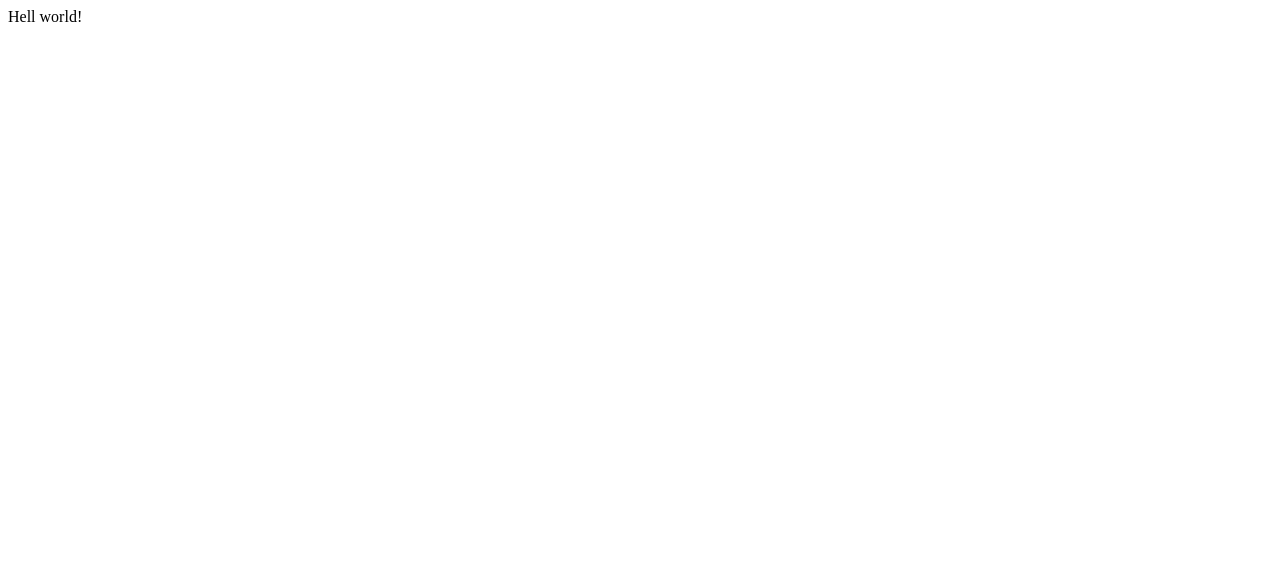
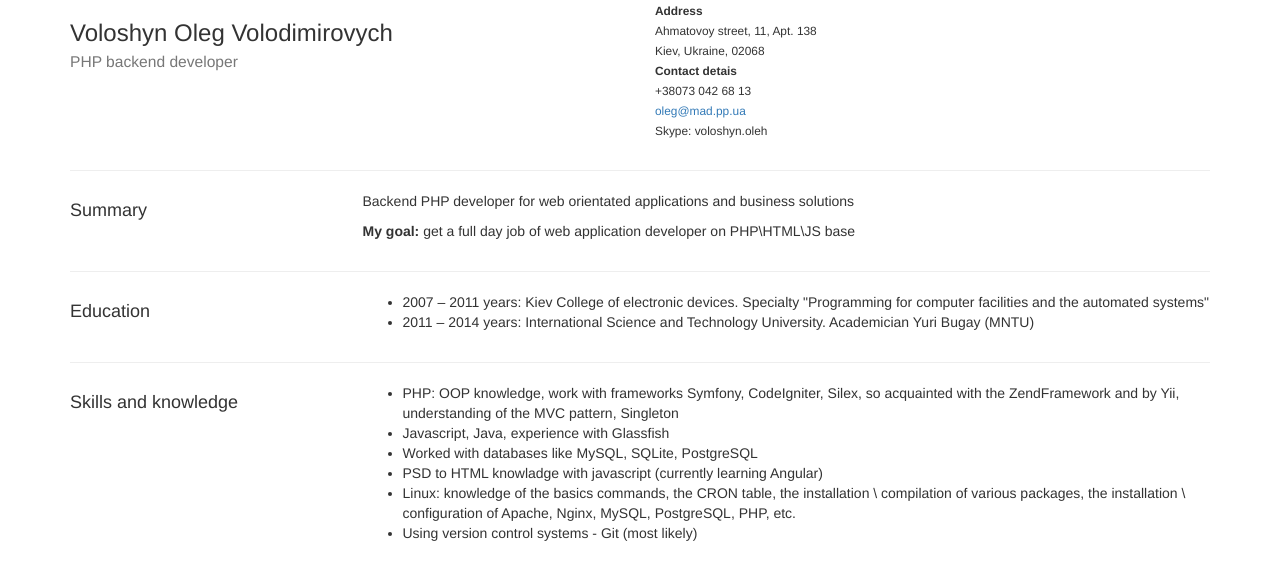
Before and after one commit to madcod3r/madcod3r.github.io, a plain HTML site: page index.html in a window 1280 px wide. Drawn offline with nearby package versions, Linux system fonts and the light colour scheme.

Commit message:
started to doing CV in english

```diff
--- a/index.html
+++ b/index.html
@@ -1 +1,92 @@
-Hell world!
+<!DOCTYPE html>
+<html lang="en">
+<head>
+    <meta charset="utf-8">
+    <meta http-equiv="X-UA-Compatible" content="IE=edge">
+    <meta name="viewport" content="width=device-width, initial-scale=1">
+    <title>Oleg Voloshyn CV</title>
+    <link rel="stylesheet" href="https://maxcdn.bootstrapcdn.com/bootstrap/3.3.7/css/bootstrap.min.css" integrity="sha384-BVYiiSIFeK1dGmJRAkycuHAHRg32OmUcww7on3RYdg4Va+PmSTsz/K68vbdEjh4u" crossorigin="anonymous">
+    <link rel="stylesheet" href="https://maxcdn.bootstrapcdn.com/bootstrap/3.3.7/css/bootstrap-theme.min.css" integrity="sha384-rHyoN1iRsVXV4nD0JutlnGaslCJuC7uwjduW9SVrLvRYooPp2bWYgmgJQIXwl/Sp" crossorigin="anonymous">
+    <!--[if lt IE 9]>
+    <script src="https://oss.maxcdn.com/html5shiv/3.7.3/html5shiv.min.js"></script>
+    <script src="https://oss.maxcdn.com/respond/1.4.2/respond.min.js"></script>
+    <![endif]-->
+</head>
+<body>
+<div class="container">
+    <div class="row">
+        <div class="col-lg-6">
+            <h3>Voloshyn Oleg Volodimirovych<br /><small>PHP backend developer</small></h3>
+            <!--h2>PHP backend developer</h2-->
+        </div>
+
+        <div class="col-lg-6">
+            <p>
+                <small>
+                <strong>Address</strong><br />
+                Ahmatovoy street, 11, Apt. 138<br />
+                Kiev, Ukraine, 02068<br />
+                <strong>Contact detais</strong><br />
+                +38073 042 68 13<br />
+                <a href="mailto:oleg@mad.pp.ua">oleg@mad.pp.ua</a><br />
+                Skype: voloshyn.oleh
+                </small>
+            </p>
+        </div>
+    </div>
+
+    <hr />
+
+    <div class="row">
+        <div class="col-lg-3">
+            <h4>Summary</h4>
+        </div>
+
+        <div class="col-lg-9">
+            <p>Backend PHP developer for web orientated applications and business solutions</p>
+            <p><strong>My goal:</strong> get a full day job of web application developer on PHP\HTML\JS base</p>
+        </div>
+    </div>
+
+    <hr />
+
+    <div class="row">
+        <div class="col-lg-3">
+            <h4>Education</h4>
+        </div>
+
+        <div class="col-lg-9">
+            <ul>
+                <li>2007 – 2011 years: Kiev College of electronic devices. Specialty "Programming for computer facilities and the automated systems"</li>
+
+                <li>2011 – 2014 years: International Science and Technology University. Academician Yuri Bugay (MNTU)</li>
+            </ul>
+        </div>
+    </div>
+
+    <hr />
+
+    <div class="row">
+        <div class="col-lg-3">
+            <h4>Skills and knowledge</h4>
+        </div>
+
+        <div class="col-lg-9">
+            <ul>
+                <li>PHP: OOP knowledge, work with frameworks Symfony, CodeIgniter, Silex, so acquainted with the ZendFramework
+                    and by Yii, understanding of the MVC pattern, Singleton</li>
+                <li>Javascript, Java, experience with Glassfish</li>
+                <li>Worked with databases like MySQL, SQLite, PostgreSQL</li>
+                <li>PSD to HTML knowladge with javascript (currently learning Angular)</li>
+                <li>Linux: knowledge of the basics commands, the CRON table, the installation \ compilation of various packages,
+                    the installation \ configuration of Apache, Nginx, MySQL, PostgreSQL, PHP, etc.</li>
+                <li>Using version control systems - Git (most likely)</li>
+            </ul>
+        </div>
+    </div>
+</div>
+
+<script src="https://ajax.googleapis.com/ajax/libs/jquery/1.12.4/jquery.min.js"></script>
+<script src="https://maxcdn.bootstrapcdn.com/bootstrap/3.3.7/js/bootstrap.min.js" integrity="sha384-Tc5IQib027qvyjSMfHjOMaLkfuWVxZxUPnCJA7l2mCWNIpG9mGCD8wGNIcPD7Txa" crossorigin="anonymous"></script>
+</body>
+</html>
```
